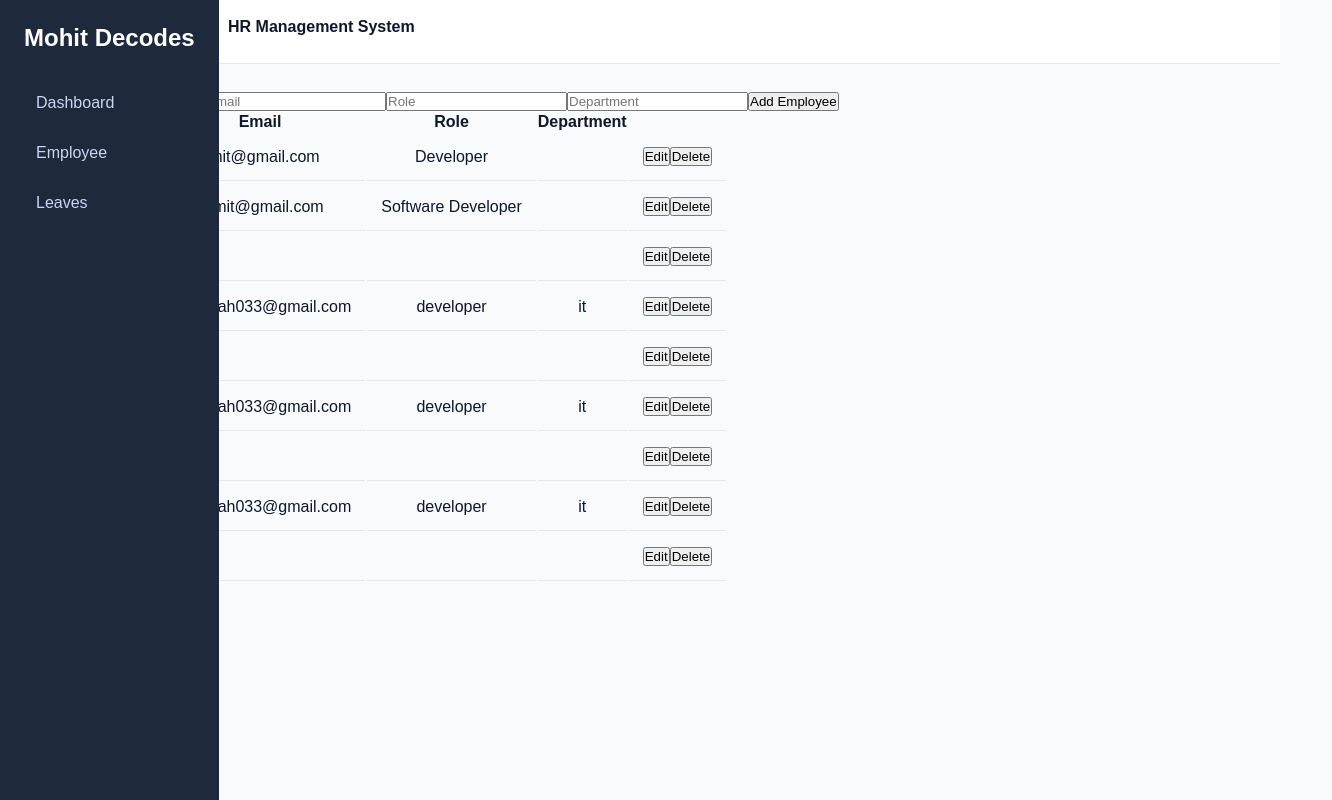
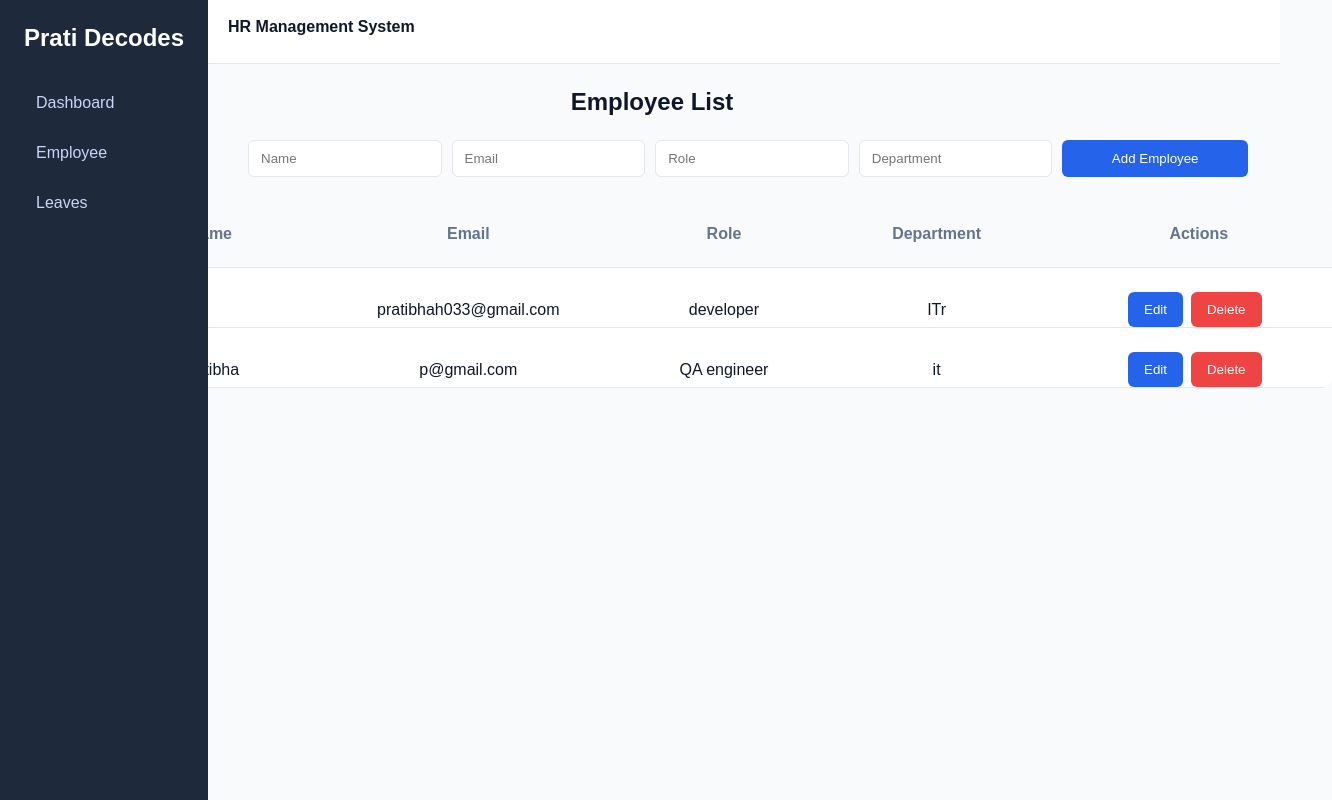
Before and after one commit to pratibhahajare27/hr-management-system, an Angular app: page /employee in a window 1280 px wide. Shown: the whole page, 1332 px wide, since content can reach past the window. Built offline with nearby package versions, Linux system fonts and the light colour scheme; data requests are answered from the project's data file.

Commit message:
Updated employee list and sidebar UI

```diff
--- a/db.json
+++ b/db.json
@@ -1,67 +1,18 @@
 {
   "employee": [
     {
-      "id": "1",
-      "name": "Amit Sharma",
-      "email": "amit@gmail.com",
-      "role": "Developer",
-      "Department": "IT"
+      "name": "",
+      "email": "pratibhah033@gmail.com",
+      "role": "developer",
+      "department": "ITr",
+      "id": "814e"
     },
     {
-      "id": "2",
-      "name": "sumit Sharma",
-      "email": "sumit@gmail.com",
-      "role": " Software Developer",
-      "Department": "IT"
-    },
-    {
-      "id": "13c7",
-      "name": "",
-      "email": "",
-      "role": "",
-      "department": ""
-    },
-    {
-      "id": "df5a",
-      "name": null,
-      "email": "pratibhah033@gmail.com",
-      "role": "developer",
-      "department": "it"
-    },
-    {
-      "id": "8cae",
-      "name": "",
-      "email": "",
-      "role": "",
-      "department": ""
-    },
-    {
-      "id": "ee36",
-      "name": null,
-      "email": "pratibhah033@gmail.com",
-      "role": "developer",
-      "department": "it"
-    },
-    {
-      "id": "c405",
-      "name": "",
-      "email": "",
-      "role": "",
-      "department": ""
-    },
-    {
-      "id": "cb12",
-      "name": null,
-      "email": "pratibhah033@gmail.com",
-      "role": "developer",
-      "department": "it"
-    },
-    {
-      "id": "f8a5",
-      "name": "",
-      "email": "",
-      "role": "",
-      "department": ""
+      "name": "pratibha",
+      "email": "p@gmail.com",
+      "role": "QA engineer",
+      "department": "it",
+      "id": "a260"
     }
   ],
   "$schema": "./node_modules/json-server/schema.json"
--- a/src/app/core/layout/sidebar/sidebar.html
+++ b/src/app/core/layout/sidebar/sidebar.html
@@ -1,5 +1,5 @@
 <div class="sidebar">
-    <h2>Mohit Decodes</h2>
+    <h2> Prati Decodes</h2>
     <a routerLink="/">Dashboard</a>
     <a routerLink="/employee">Employee</a>
     <a>Leaves</a>
--- a/src/app/features/employee-list/employee-list.css
+++ b/src/app/features/employee-list/employee-list.css
@@ -1,30 +1,73 @@
-.h2 {
+h2 {
     padding: 24px;
     text-align: center;
-
 }
 
-.table {
+table {
     width: calc(100% - 48px);
-    margin: 0 24px;
     border-collapse: collapse;
     border-radius: 10px;
     overflow: hidden;
     background: var(--card-bg);
-
-
+    margin-left: 100px;
 
 }
 
-.th,
+th,
 td {
-    padding: 14px;
+    padding-top: 24px;
     text-align: center;
     border-bottom: 1px solid var(--border);
 
 }
 
-.th {
+th {
+    padding: 24px;
+    text-align: center;
     background: #f8fafc;
     color: var(--text-light);
 }
+
+
+
+form {
+    display: grid;
+    grid-template-columns: repeat(auto-fit, minmax(180px, 1fr));
+    gap: 10px;
+    padding: 0 24px 24px;
+    margin-left: 200px;
+}
+
+input {
+    padding: 10px 12px;
+    border: 1px solid var(--border);
+    border-radius: 6px;
+}
+
+input:focus {
+    outline: none;
+    border-color: var(--primary);
+}
+
+button {
+    background: var(--primary);
+    color: #fff;
+    border: none;
+    padding: 10px 16px;
+    margin-right: 8px;
+    border-radius: 6px;
+    cursor: pointer;
+
+}
+
+button.delete {
+    background: #ef4444;
+}
+
+button.cancel {
+    background: #6b7280;
+}
+
+button:hover {
+    opacity: 0.9;
+}
--- a/src/app/features/employee-list/employee-list.html
+++ b/src/app/features/employee-list/employee-list.html
@@ -1,31 +1,33 @@
 <h2 class="style">Employee List</h2>
-<form [formGroup]="employeeForm" (ngSubmit)="saveEmployee()">
-    <input placeholder="Name" formControlName="name" />
-    <input placeholder="Email" formControlName="email" />
-    <input placeholder="Role" formControlName="role" />
-    <input placeholder="Department" formControlName="department" />
-    <button type="submit">
+<form [formGroup]="employeeForm" (ngSubmit)="saveEmployee()" class="form">
+    <input placeholder="Name" formControlName="name" class="input" />
+    <input placeholder="Email" formControlName="email" class="input" />
+    <input placeholder="Role" formControlName="role" class="input" />
+    <input placeholder="Department" formControlName="department" class="input" />
+    <button type="submit" class="button">
         {{selectedEmployeeId()=== null?'Add Employee' : 'update Employee'}}
     </button>
     @if(selectedEmployeeId()){
-    <button type="button" (click)="cancelEdit()">Cancel</button>
+    <button type="button" (click)="cancelEdit()" class="cancel">Cancel</button>
     }
-    <table>
+</form>
+<table class="table">
     <tr>
         <th>Name</th>
         <th>Email</th>
         <th>Role </th>
         <th>Department</th>
+        <th>Actions</th>
     </tr>
-        @for (emp of employee() ;track emp.id){
+    @for (emp of employees() ;track emp.id){
     <tr>
         <td>{{emp.name}}</td>
         <td>{{emp.email}}</td>
         <td>{{emp.role}}</td>
         <td>{{emp.department}}</td>
         <td>
-                <button (click)="editEmployee(emp)">Edit</button>
-                <button (click)="deleteEmployee(emp.id)">Delete</button>
+            <button (click)="editEmployee(emp)" type="button">Edit</button>
+            <button (click)=" deleteEmployee(emp.id)" class="delete" type="button">Delete</button>
         </td>
     </tr>
     }
--- a/src/app/features/employee-list/employee-list.ts
+++ b/src/app/features/employee-list/employee-list.ts
@@ -14,7 +14,7 @@ export class EmployeeList {
   private fb = inject(FormBuilder);
 
   private empService = inject(Employee)
-  employee = signal<any[]>([]);
+  employees = signal<any[]>([]);
 
   selectedEmployeeId = signal<number | null>(null);
 
@@ -32,7 +32,7 @@ export class EmployeeList {
 
   loadEmployees() {
     this.empService.getEmplyees().subscribe((data) => {
-      this.employee.set(data);
+      this.employees.set(data);
     });
   }
 
@@ -57,6 +57,7 @@ export class EmployeeList {
     this.employeeForm.reset();
   }
   editEmployee(emp: any) {
+    this.selectedEmployeeId.set(emp.id);
     this.employeeForm.setValue({
       name: emp.name,
       email: emp.email,
```
Lines whose indentation alone changed are shown as unchanged.
